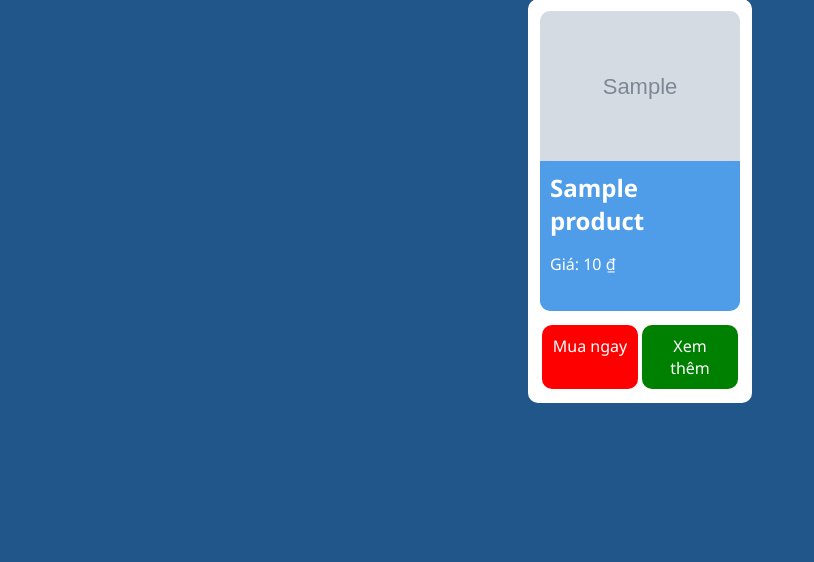
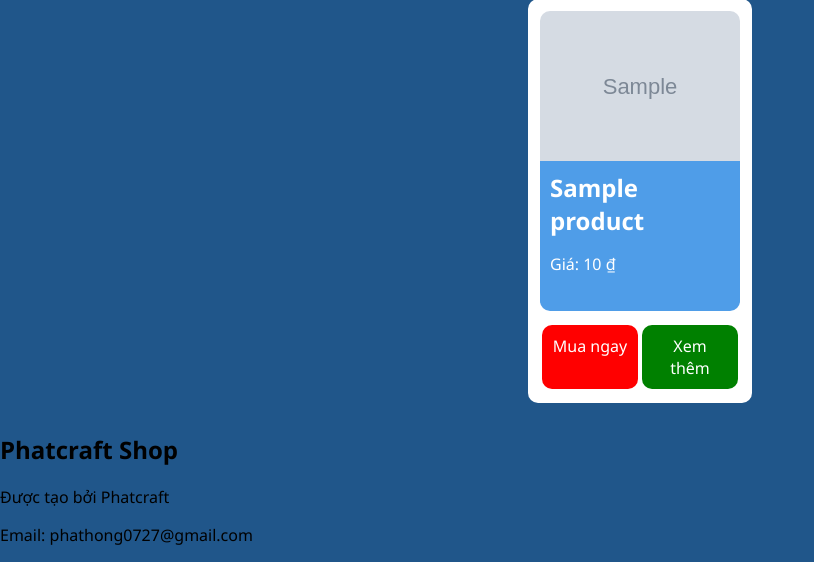
Before and after one commit to Phatcraft/PhatcraftShop, a PHP site: page / in a window 1280 px wide. Shown: the part 460-1022 px from the top of the page, without its empty margins (0-814 px from the left). Before the commit the page ends 863 px from the top, so only its background shows below. Run offline with PHP 8.4, Linux system fonts and the light colour scheme; tables that the repository leaves empty or names only in its code hold one stand-in row (values such as "Sample post"); grey boxes marked "Sample" are stand-in pictures.

Commit message:
PHP files

```diff
--- a/index.php
+++ b/index.php
@@ -42,18 +42,26 @@
 
           while($product = mysqli_fetch_assoc($products)){
             $name = $product['name'];
-              $price = $product["price"];
-              $image_path = $product["image_path"];
-              include "./components/product-card.php";
+            $price = $product["price"];
+            $image_path = $product["image_path"];
+            include "./components/product-card.php";
           }
-
-          mysqli_close($conn)
         ?>
       </div>
     </div>
   </main>
+
+  <!-- Footer -->
+  <footer>
+    <h2>Phatcraft Shop</h2>
+    <p>Được tạo bởi Phatcraft</p>
+    <p>Email: phathong0727@gmail.com</p>
+  </footer>
 </body>
 </html>
 
 <!-- Change currency -->
 <script src="./scripts/currency.js"></script>
+
+<!-- Close MySQL connection -->
+<?php mysqli_close($conn) ?>
```
